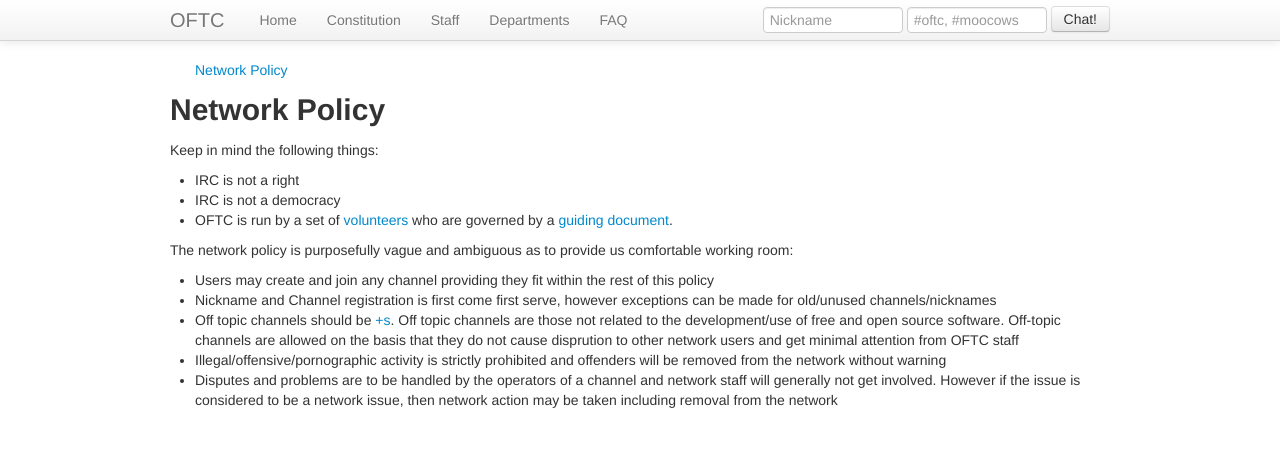
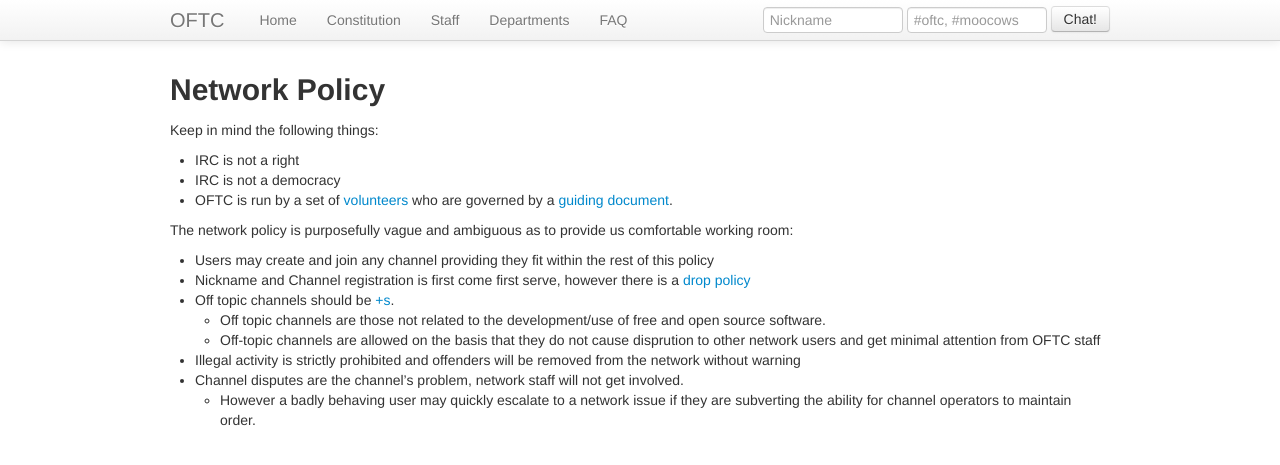
Before and after one commit to oftc/oftc-web, a Jekyll site: the page built from Network_Policy.md, in a window 1280 px wide. Shown: the top 465 px of the page. Built offline with Jekyll 4.4.1, drawn with Linux system fonts in a browser that asks for light colours.

Commit message:
clarify, ambiguate, and 80column the policy

```diff
--- a/Network_Policy.md
+++ b/Network_Policy.md
@@ -2,8 +2,6 @@
 layout: master
 title: Network Policy
 ---
-* toc
-{:toc}
 
 # Network Policy
 
@@ -14,10 +12,21 @@
  * OFTC is run by a set of [volunteers](/staff) who are governed by a
 [guiding document](/constitution).
 
-The network policy is purposefully vague and ambiguous as to provide us comfortable working room:
+The network policy is purposefully vague and ambiguous as to provide us
+comfortable working room:
 
- * Users may create and join any channel providing they fit within the rest of this policy
- * Nickname and Channel registration is first come first serve, however exceptions can be made for old/unused channels/nicknames
- * Off topic channels should be [+s](/ChannelModes).  Off topic channels are those not related to the development/use of free and open source software.  Off-topic channels are allowed on the basis that they do not cause disprution to other network users and get minimal attention from OFTC staff
- * Illegal/offensive/pornographic activity is strictly prohibited and offenders will be removed from the network without warning
- * Disputes and problems are to be handled by the operators of a channel and network staff will generally not get involved.  However if the issue is considered to be a network issue, then network action may be taken including removal from the network
+ * Users may create and join any channel providing they fit within the rest of
+this policy
+ * Nickname and Channel registration is first come first serve, however there
+is a [drop policy](/FAQ/Services/#i-want-to-register-a-nickname-someone-else-already-has)
+ * Off topic channels should be [+s](/ChannelModes).
+   - Off topic channels are those not related to the development/use of free and
+open source software.
+   - Off-topic channels are allowed on the basis that they do not cause
+disprution to other network users and get minimal attention from OFTC staff
+ * Illegal activity is strictly prohibited and offenders will be removed from
+the network without warning
+ * Channel disputes are the channel's problem, network staff will not get
+involved.
+   - However a badly behaving user may quickly escalate to a network issue if
+they are subverting the ability for channel operators to maintain order.
```
